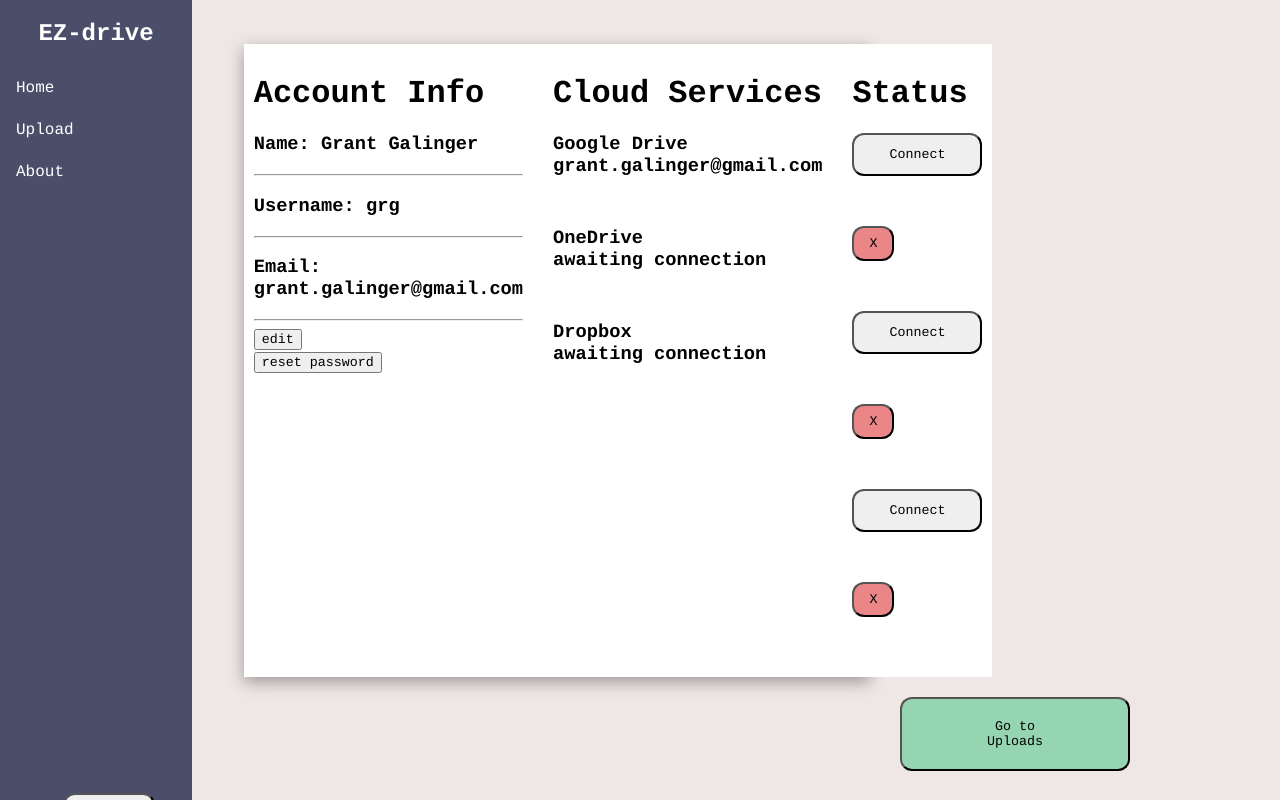
After one commit to GRGalinger/Senior-Design, a PHP site: page /home.php in a window 1280 px wide. The commit adds this page. Run offline with PHP 8.4, Linux system fonts and the light colour scheme.

Commit message:
lots of styling

```diff
--- a/Development/css/dropzone.css
+++ b/Development/css/dropzone.css
@@ -177,7 +177,9 @@
   min-height: 150px;
   border: 2px solid rgba(0, 0, 0, 0.3);
   background: white;
-  padding: 20px 20px; }
+  padding: 20px 20px;
+  /* margin-left: 400px; */
+  margin-top: 100px; }
   .dropzone.dz-clickable {
     cursor: pointer; }
     .dropzone.dz-clickable * {
--- a/Development/css/style.css
+++ b/Development/css/style.css
@@ -1,4 +1,235 @@
-.container{
+
+/* Navigation */
+ul {
+  list-style-type: none;
+  top: 0;
+  margin: 0;
+  padding: 0;
+  width: 15%;
+  background: #4A4E69;
+  height: 100%; /* Full height */
+  position: fixed; /* Make it stick, even on scroll */
+  overflow: auto; /* Enable scrolling if the sidenav has too much content */
+}
+li h2 {
+  color: white;
+  text-align: center;
+
+}
+li a {
+  display: block;
+  color: white;
+  padding: 12px 16px;
+  text-decoration: none;
+}
+li a:hover {
+  background: #22223B;
+  color: white;
+}
+.btn-bottom button {
+  margin-top: 600px;
+  margin-left: 33%;
+  border-radius: 12px;
+  padding: 8px 20px;
+  font-family: "Courier";
+}
+
+/* Body */
+body {
+  width:68%;
+  margin: 0;
+  background: #EFE7E6;
+  font-family: "Courier";
+}
+.container-home {
+  margin-left: 28%;
+  margin-top:5%;
+  /* background: #4A4E69; */
+  background: white;
+  box-shadow: rgba(0, 0, 0, 0.35) 0px 5px 15px;
+}
+.container-home .box {
+  display:table;
+}
+.container-home .box .box-row {
+  display:table-row;
+}
+.container-home .box .box-cell {
+  display:table-cell;
+}
+
+/* Index - Account Info */
+.container-home .box .box-cell.account-info {
+  padding: 10px;
+  background:white;
+  color:black;
+  text-align:justify;
+  width:350px;
+}
+.container-home .box .box-cell.account-info button{
+  font-family: "Courier";
+  margin-bottom: 2px;
+}
+
+/* Index - Cloud Services */
+.container-home .box .box-cell.cloud-services {
+  padding: 10px;
+  padding-left: 20px;
+  background:white;
+  color:black;
+  width:300px;
+  text-align:justify
+}
+.container-home .box .box-cell.cloud-services .cloud-service {
+  margin-bottom: 50px;
+}
+.container-home .box .box-cell.cloud-services h3 {
+  display: inline-block;
+  margin: 0;
+}
+.container-home .box .box-cell.cloud-services .btn-disconnect {
+  display: inline-block;
+}
+.container-home .box .box-cell.cloud-services .btn-connect {
+  display: inline-block;
+  margin-left: 200px;
+}
+
+/* Index Statuses */
+.container-home .box .box-cell.statuses {
+  padding: 10px;
+  padding-left: 20px;
+  background:white;
+  color:black;
+  width:200px;
+  text-align:justify;
+}
+.container-home .box .box-cell.statuses button {
+  margin-bottom: 50px;
+  border-radius: 12px;
+  box-sizing: border-box;
+  font-family: "Courier";
+}
+.container-home .box .box-cell.statuses button[type="connect"] {
+  padding: 12px 35px;
+}
+
+.container-home .box .box-cell.statuses button[type="disconnect"] {
+  padding: 8px 15px;
+  background: #EA8588;
+}
+.container-home .box .box-cell.statuses .btn-google-drive .btn-connect {
+  display: inline-block;
+}
+
+.container-home .box .box-cell.statuses .btn-google-drive .btn-disconnect {
+  display: inline-block;
+}
+
+.container-home .box .box-cell.statuses .btn-onedrive .btn-connect {
+  display: inline-block;
+}
+
+.container-home .box .box-cell.statuses .btn-onedrive .btn-disconnect {
+  display: inline-block;
+}
+
+.container-home .box .box-cell.statuses .btn-dropbox .btn-connect {
+  display: inline-block;
+}
+
+.container-home .box .box-cell.statuses .btn-dropbox .btn-disconnect {
+  display: inline-block;
+}
+
+/* Index - Upload button */
+.btn-upload button{
+  margin-left:900px;
+  margin-top: 20px;
+  padding: 20px 85px;
+  border-radius: 12px;
+  background: #95D5B2;
+  font-family: "Courier";
+}
+
+/* Upload - Container  */
+.container-upload {
+  margin-left: 28%;
+  margin-top:7.6%;
+  padding: 10px;
+  background-color: white;
+  box-shadow: rgba(0, 0, 0, 0.35) 0px 5px 15px;
+}
+
+.container-upload input[type="submit"] {
+  padding: 8px 35px;
+  border-radius: 12px;
+}
+
+/* Login - Container  */
+.container-login {
+  margin-left: 58%;
+  margin-top:7.6%;
+  width: 300px;
+  height: 240px;
+  padding: 10px;
+  background: #A0A3BB;
+  color: white;
+  box-shadow: rgba(0, 0, 0, 0.35) 0px 5px 15px;
+}
+
+.container-login h2 {
+  margin-left: 50px;
+}
+
+.container-login input, .container-login button {
+  display: block;
+  padding: 12px 20px;
+  margin-bottom: 5px;
+}
+
+.container-login input {
+  margin-left: 14.5%;
+}
+.container-login button[type="submit"] {
+  margin-top: 20px;
+  margin-left: 105px;
+}
+
+.login-message h1, .login-message p {
+  margin-top: 40px;
+  margin-left: 500px;
+  width: 1000px;
+}
+
+.text-signup p {
+  color: black;
+  text-decoration: underline;
+  margin-top: 50px;
+  margin-left:37%;
+}
+
+
+
+
+
+
+
+
+
+
+
+
+
+
+
+
+
+
+
+
+
+/* .container-home{
   margin: 0 auto;
   width: 50%;
 }
@@ -54,3 +285,22 @@ li a:hover {
 .cloudservices-form {
   text-align:center;
 }
+
+.signup-form {
+  background-color: #aaa;
+  text-align:center;
+}
+
+input[type=text], input[type=password] {
+  display:block;
+  width:15%;
+  margin:10px 0;
+  padding:10px;
+  border-radius:10px;
+  border: 1px solid #eee;
+  transition: .3s border-color;
+}
+
+input[type=text]:hover, input[type=password]:hover {
+  border: 1px solid #aaa;
+} */
--- a/Development/footer.php
+++ b/Development/footer.php
@@ -1,5 +1,3 @@
-</div>
+
 </body>
 </html>
-
-<script src="js/script.js"></script>
--- a/Development/header.php
+++ b/Development/header.php
@@ -7,7 +7,7 @@
 <html lang="en" dir="ltr">
     <head>
         <meta charset="utf-8">
-        <title>MuiltCloud</title>
+        <title>EZ-Drive</title>
         <link href="">
         <link rel="stylesheet" href="css/reset.css">
         <link rel="stylesheet" href="css/style.css">
@@ -16,21 +16,16 @@
     <body>
 
         <nav>
-            <div class="wrapper">
-                <!-- <a href="index.php"><img src="img/ez.png" alt="Logo"></img></a> -->
-                <ul>
-                    <li><a href="index.php">Home</a></li>
-                    <?php
-                        if (isset($_SESSION["useruid"])) {
-                            echo "<li><a href='upload.php'>Upload</a></li>";
-                            echo "<li><a href='includes/logout.inc.php'>Log out</a></li>";
-                        } else {
-                            echo "<li><a href='signup.php'>Sign Up</a></li>";
-                            echo "<li><a href='login.php'>Log in</a></li>";
-                        }
-                    ?>
-                </ul>
-            </div>
+            <ul>
+                <li><h2> EZ-drive </h2></li>
+                <li><a href="home.php">Home</a></li>
+                <li><a href="upload.php">Upload</a></li>
+                <li><a href="about.php">About</a></li>
+
+                <div class="btn-bottom">
+                    <!-- <button type="submit" name="logout">Log Out</button> -->
+                    <a href="includes/logout.inc.php"><button type="submit" name="logout">Logout</button></a>
+                </div>
+
+            </ul>
         </nav>
-
-    <div class="wrapper">
--- /dev/null
+++ b/Development/home.php
@@ -0,0 +1,103 @@
+<?php
+    include_once 'header.php';
+?>
+
+    <div class="intro-index">
+        <?php
+            if (isset($_SESSION["useruid"])) {
+                echo "<p>Hello, " . $_SESSION["useruid"] . "</p>";
+            }
+        ?>
+        <!-- <h1>Welcome to EZ-Drive</h1> -->
+        <!-- <p> EZ-Drive is a platform for uploading your files to your favorite cloud services all in one</p> -->
+    </div>
+
+    <div class="container-home">
+			<div class="box">
+
+				<div class="box-row">
+
+					<div class="box-cell account-info">
+                        <form action="edituserinfo.inc.php">
+                            <h1> Account Info </h1>
+                            <h3> Name: Grant Galinger</h3>
+                            <hr>
+                            <h3> Username: grg </h3>
+                            <hr>
+                            <h3> Email: grant.galinger@gmail.com </h3>
+                            <hr>
+                            <div class="btn-edit">
+                                <button type="submit" name="edit">edit</button>
+                            </div>
+                            <div class="btn-reset-pwd">
+                                <button type="submit" name="pwd">reset password</button>
+                            </div>
+                        </form>
+					</div>
+
+					<div class="box-cell cloud-services">
+                        <h1> Cloud Services </h1>
+                        <div class="cloud-service">
+                            <form action="profile.inc.php">
+                                <h3> Google Drive </h3>
+                            </form>
+                            <h3> grant.galinger@gmail.com </h3>
+                        </div>
+                        <div class="cloud-service">
+                            <form action="profile.inc.php">
+                                <h3> OneDrive </h3>
+                            </form>
+                            <h3> awaiting connection </h3>
+                        </div>
+                        <div class="cloud-service">
+                            <form action="profile.inc.php">
+                                <h3> Dropbox </h3>
+                            </form>
+                            <h3> awaiting connection </h3>
+                        </div>
+                    </div>
+
+                    <div class="box-cell statuses">
+                        <h1> Status </h1>
+                        <div class="btn-google-drive">
+                            <div class="btn-connect">
+                                <button type="connect">Connect</button>
+                            </div>
+                            <div class="btn-disconnect">
+                                <button type="disconnect">X</button>
+                            </div>
+                        </div>
+                        <div class="btn-onedrive">
+                            <div class="btn-connect">
+                                <button type="connect">Connect</button>
+                            </div>
+                            <div class="btn-disconnect">
+                                <button type="disconnect">X</button>
+                            </div>
+                        </div>
+                        <div class="btn-dropbox">
+                            <div class="btn-connect">
+                                <button type="connect">Connect</button>
+                            </div>
+                            <div class="btn-disconnect">
+                                <button type="disconnect">X</button>
+                            </div>
+                        </div>
+                    </div>
+
+				</div>
+
+			</div>
+
+		</div>
+
+        <div class="btn-upload">
+            <a href="upload.php"><button type="upload">Go to Uploads</button></a>
+        </div>
+    </div>
+
+
+
+<?php
+    include_once 'footer.php';
+?>
--- a/Development/includes/functions.inc.php
+++ b/Development/includes/functions.inc.php
@@ -105,9 +105,10 @@ function loginUser($conn, $username, $pwd) {
         session_start();
         $_SESSION["userid"] = $uidExists["usersId"];
         $_SESSION["useruid"] = $uidExists["usersUid"];
+
         clearUploads();
-        header("location: ../index.php");
-        exit();
+        header("location: ../home.php");
+        // exit();
 
     }
 }
--- a/Development/includes/logout.inc.php
+++ b/Development/includes/logout.inc.php
@@ -4,5 +4,5 @@ session_start();
 session_unset();
 session_destroy();
 
-header("location: ../login.php");
+header("location: ../index.php");
         exit();
--- a/Development/js/dropzone.js
+++ b/Development/js/dropzone.js
@@ -139,7 +139,7 @@
       hiddenInputContainer: "body",
       capture: null,
       renameFilename: null,
-      dictDefaultMessage: "Drop files here to upload",
+      dictDefaultMessage: "Drop files  or click here to upload",
       dictFallbackMessage: "Your browser does not support drag'n'drop file uploads.",
       dictFallbackText: "Please use the fallback form below to upload your files like in the olden days.",
       dictFileTooBig: "File is too big ({{filesize}}MiB). Max filesize: {{maxFilesize}}MiB.",
```
Also changed, not shown: Development/header_login.php (added, +15 -0 lines), Development/index.php (+3 -15 lines), Development/login.php (+18 -12 lines), Development/upload.php (+9 -7 lines), Development/includes/login.inc.php (line endings or trailing spaces).
